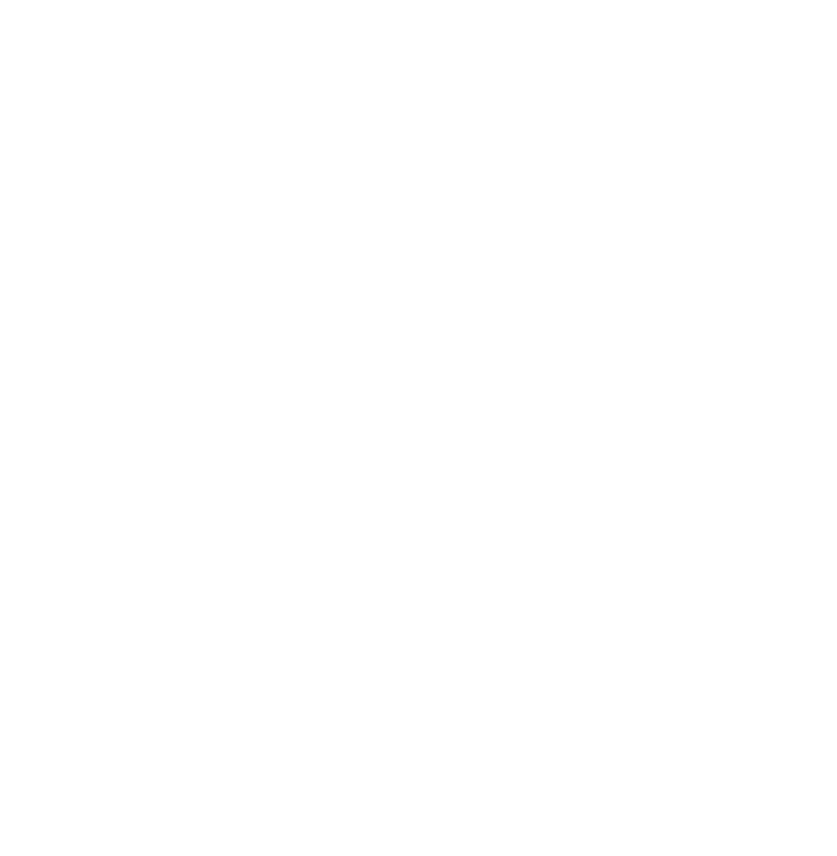
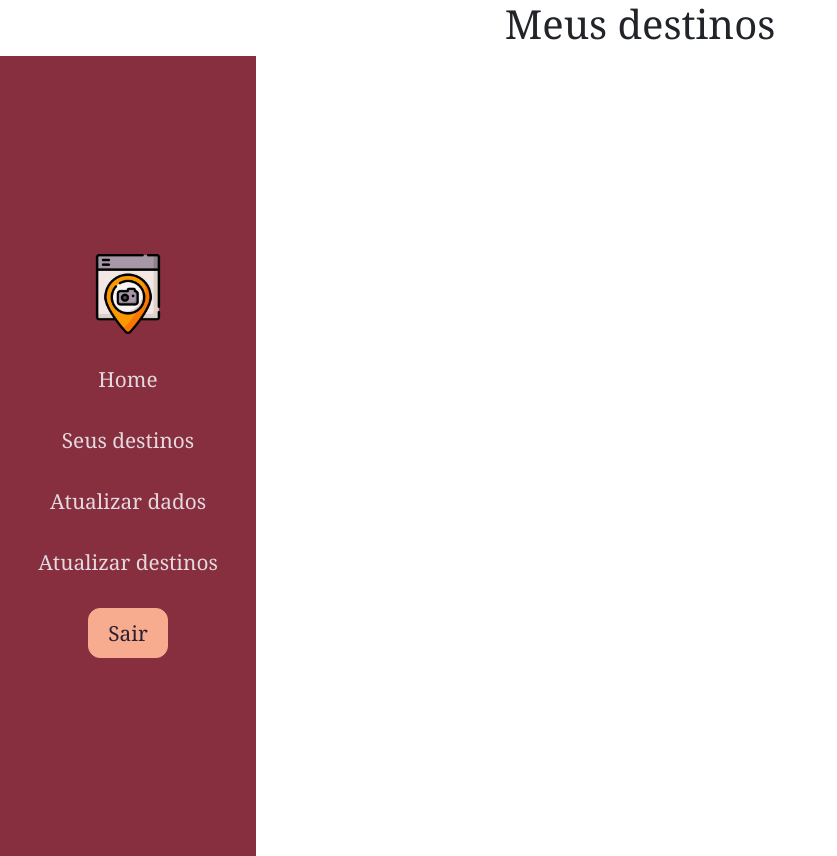
Before and after one commit to pricbnll/viagem365Frontend, a React (Vite) app: page /dashboard in a window 1280 px wide. Before the commit this address had no page. Shown: the whole page, without its empty margins (0-837 px from the left). Before the commit the page ends 800 px from the top, so only its background shows below. Built offline with nearby package versions, Linux system fonts and the light colour scheme; a web font is replaced by a local one.

Commit message:
feat: Organizado routes e dashboard com sidebar

```diff
--- a/src/context/AuthContext.jsx
+++ b/src/context/AuthContext.jsx
@@ -16,7 +16,7 @@
   }, []);
 
   const login = async (email, password) => {
-    const response = await fetch('http://localhost:3000/users');
+    const response = await fetch('http://localhost:3333/users');
     const users = await response.json();
     const foundUser = users.find((user) => user.email === email && user.senha === password);
 
--- a/src/pages/dashboard/Dashboard.jsx
+++ b/src/pages/dashboard/Dashboard.jsx
@@ -1,9 +1,11 @@
+import Sidebar from "../../components/Sidebar";
 import "./dashboard.module.css";
 
 function Dashboard() {
   return (
     <>
       <h1>Meus destinos</h1>
+      <Sidebar/>
     </>
   );
 }
--- a/src/routes/AppRoutes.jsx
+++ b/src/routes/AppRoutes.jsx
@@ -1,11 +1,9 @@
-
-
-// src/routes/AppRoutes.jsx
 import { BrowserRouter, Route, Routes, Navigate } from "react-router-dom";
 import Home from "../pages/home/Home";
 import RegisteUser from "../pages/register/RegisterUser";
 import { AuthProvider, useAuth } from "../context/AuthContext.jsx";
 import Sidebar from "../components/Sidebar.jsx";
+import Dashboard from "../pages/dashboard/Dashboard.jsx";
 
 
 function AppRoutes() {
@@ -20,6 +18,7 @@
           <Route path="/home" element={isAuthenticated ? <RegisteUser /> : <Navigate to="/dashboard" />} />
           <Route path="/cadastro" element={<RegisteUser />} />
           <Route path="/sidebar" element={<Sidebar />} />
+          <Route path="/dashboard" element={<Dashboard />} />
         </Routes>
       </BrowserRouter>
     </AuthProvider>
```
